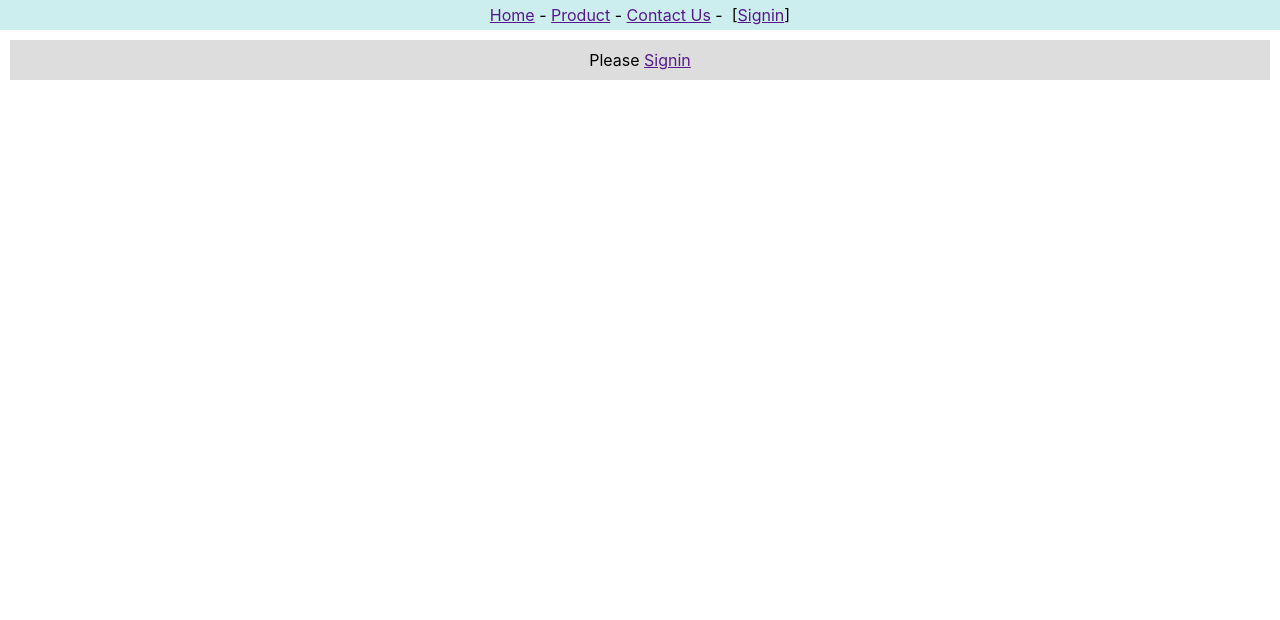
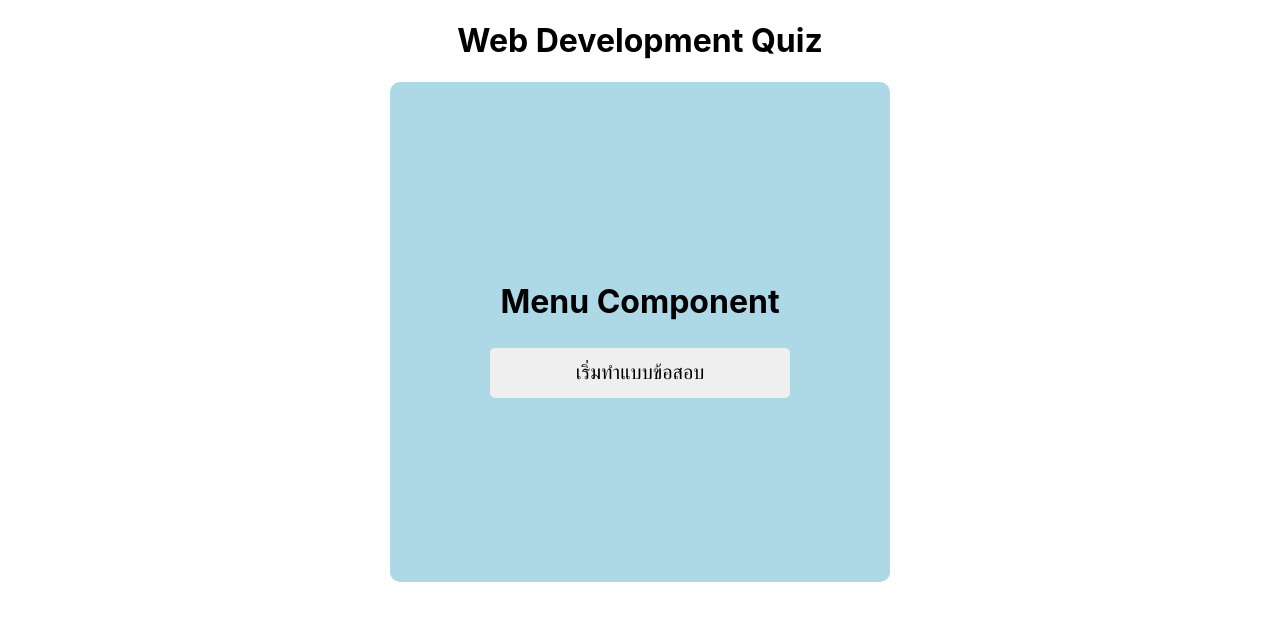
Before and after one commit to Weeraphat-T/app1, a React (Create React App) app: page / in a window 1280 px wide. Shown: the top 620 px of the page. Built offline with nearby package versions, Linux system fonts and the light colour scheme.

Commit message:
Quiz-App

```diff
--- a/src/App.css
+++ b/src/App.css
@@ -1,5 +1,35 @@
 .App {
+  display: flex;
+  justify-content: center;
+  align-items: center;
+  flex-direction: column;
   text-align: center;
+}
+
+.menu, .quiz , .score{
+  width: 500px;
+  height: 500px;
+  background-color: lightblue;
+  border-radius: 10px;
+  display: flex;
+  flex-direction: column;
+  justify-content: center;
+  align-items: center;
+}
+
+.menu button, .quiz button , .score button{
+  width: 300px;
+  height: 50px;
+  margin: 5px;
+  border: none;
+  border-radius: 5px;
+  font-size: 20px;
+  cursor: pointer;
+}
+
+button:active{
+  background: orange;
+  color: #fff;
 }
 
 .App-logo {
--- a/src/App.js
+++ b/src/App.js
@@ -1,15 +1,25 @@
-import React from 'react'
-import {userContext} from './context'
-import Header2 from './context-header2'
-import Content2 from './context-content2'
+import {createContext, useState} from "react"
+import Menu from "./Component/Menu";
+import Quiz from "./Component/Quiz";
+import Score from "./Component/Score";
 
-export default function App() {
-  let [user, setUser] = React.useState('')
+import './App.css'
 
-  return (
-    <userContext.Provider value={[user,setUser]}>
-      <Header2/>
-      <Content2/>
-    </userContext.Provider>
-  )
+export const DataContext = createContext()
+
+function App() {
+  const [appState, setAppState] = useState("menu")
+  const [score,setScore] = useState(0)
+  return(
+    <DataContext.Provider value={{appState,setAppState,score,setScore}}>
+      <div className="App">
+        <h1>Web Development Quiz</h1>
+        {appState === "menu" && <Menu/>}
+        {appState === "quiz" && <Quiz/>}
+        {appState === "score" && <Score/>}
+      </div>
+    </DataContext.Provider>
+  );
 }
+
+export default App;
--- /dev/null
+++ b/src/Component/Menu.js
@@ -0,0 +1,14 @@
+import { useContext } from "react";
+import { DataContext } from "../App";
+
+const Menu = ()=>{
+    const {setAppState} = useContext(DataContext)
+    return(
+        <div className="menu">
+            <h1>Menu Component</h1>
+            <button onClick={()=>setAppState("quiz")}>เริ่มทำแบบข้อสอบ</button>
+        </div>
+    )
+}
+
+export default Menu;
--- /dev/null
+++ b/src/Component/Quiz.js
@@ -0,0 +1,50 @@
+import { useContext, useEffect, useState } from "react";
+import QuestionsData from "../data/QuestionsData";
+import { DataContext } from "../App";
+
+const Quiz = ()=>{
+    //console.log(QuestionsData);
+    const [current, setCurrent] = useState(0)
+    const [selectChoice, setSelectChoice] = useState("")
+    const {score,setScore,setAppState} = useContext(DataContext)
+
+    useEffect(()=>{
+        checkAnswer()
+    },[selectChoice])
+
+    const checkAnswer=()=> {
+        if(selectChoice !== ""){
+            if(selectChoice === QuestionsData[current].answer){
+                setScore(score+1)
+                nextQuestion()
+            }else{
+                console.log("ตอบผิดไม่ได้คะแนน T_T")
+                nextQuestion()
+            }
+        }
+    }
+
+    const nextQuestion=()=> {
+        setSelectChoice("")
+        if(current===QuestionsData.length-1){
+            setAppState("score")
+        }else{
+            setCurrent(current+1)
+        }
+    }
+
+    return(
+        <div className="quiz">
+            <h1>{QuestionsData[current].question}</h1>
+            <div className="choices">
+                <button onClick={()=>setSelectChoice("A")}>{QuestionsData[current].A}</button>
+                <button onClick={()=>setSelectChoice("B")}>{QuestionsData[current].B}</button>
+                <button onClick={()=>setSelectChoice("C")}>{QuestionsData[current].C}</button>
+                <button onClick={()=>setSelectChoice("D")}>{QuestionsData[current].D}</button>
+            </div>
+            <p>{`${current+1} / ${QuestionsData.length}`}</p>
+        </div>
+    )
+}
+
+export default Quiz;
--- /dev/null
+++ b/src/Component/Score.js
@@ -0,0 +1,22 @@
+import { useContext } from "react";
+import { DataContext } from "../App";
+import QuestionsData from "../data/QuestionsData";
+
+const Score = ()=>{
+    const {score,setAppState,setScore} = useContext(DataContext)
+
+    const restartApp=()=>{
+        setScore(0)
+        setAppState("menu")
+    }
+
+    return(
+        <div className="score">
+            <h1>สรุปผลคะแนน</h1>
+            <h2>{score} / {QuestionsData.length}</h2>
+            <button onClick={restartApp}>ทำแบบทดสอบอีกครั้ง</button>
+        </div>
+    )
+}
+
+export default Score;
--- /dev/null
+++ b/src/data/QuestionsData.js
@@ -0,0 +1,27 @@
+const QuestionsData=[
+    {
+        question:"ข้อใดไม่ใช่ tag html",
+        A:"<react>",
+        B:"<a>",
+        C:"<p>",
+        D:"<h1>",
+        answer:"A"
+    },
+    {
+        question:"ข้อใดถูกต้องเกี่ยวกับ React",
+        A:"ทำงานฝั่ง Server",
+        B:"ใช้จัดการฐานข้อมูล",
+        C:"เป็น JavaScript Library",
+        D:"ถูกทุกข้อ",
+        answer:"C"
+    },
+    {
+        question:"ข้อใดคือชื่อ Browser",
+        A:"PHP",
+        B:"React",
+        C:"MySQL",
+        D:"Chrome",
+        answer:"D"
+    }
+]
+export default QuestionsData
```
